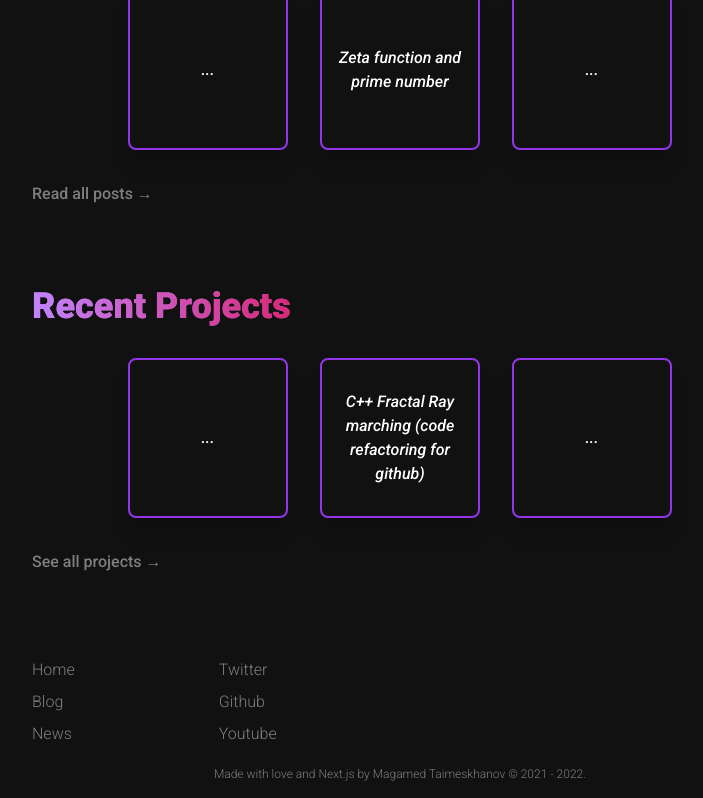
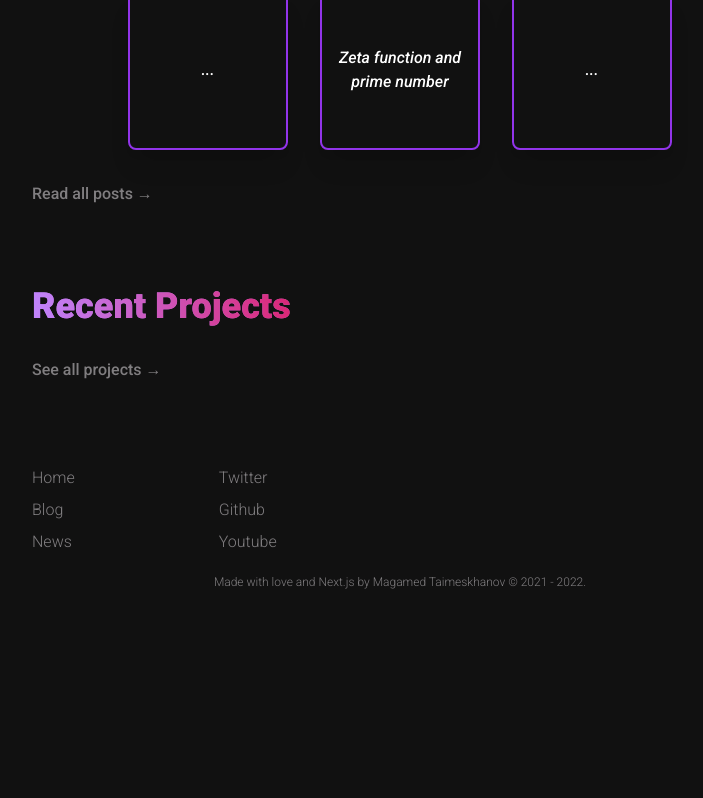
Before and after one commit to MagamedT/magamedtmsk, a Next.js app: page / in a window 1280 px wide. Shown: the part 550-1348 px from the top of the page, without its empty margins (240-943 px from the left). After the commit the page ends 1156 px from the top, so only its background shows below. Built offline with nearby package versions, Linux system fonts and the light colour scheme.

Commit message:
changes to project

```diff
--- a/components/RecentProject.js
+++ b/components/RecentProject.js
@@ -7,9 +7,9 @@ function RecentProject() {
 
         <div className="flex flex-col items-center md:flex-row justify-center">
             {/* <Card  texte ={"Neural net repository"} link = "/"/> */}
-            <Card  texte ={"..."} link = "/"/>
+            {/* <Card  texte ={"..."} link = "/"/>
             <Card  texte ={"C++ Fractal Ray marching (code refactoring for github)"} link = "/"/>
-            <Card  texte ={"..."} link = "/"/>
+            <Card  texte ={"..."} link = "/"/> */}
         </div>
 
         <h3 className="mt-4 w-30 text-[#807e80] font-medium hover:text-white transition-all duration-200 cursor-pointer">See all projects →</h3>
```
